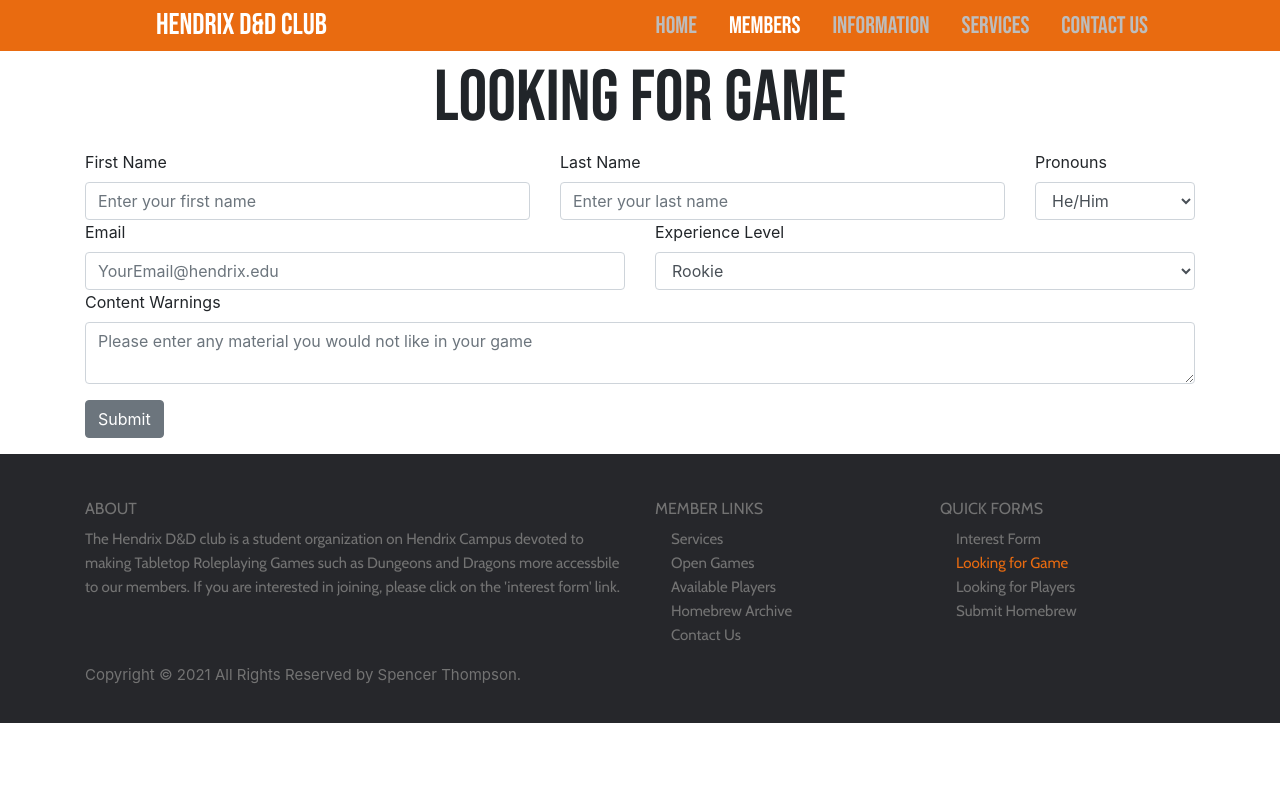
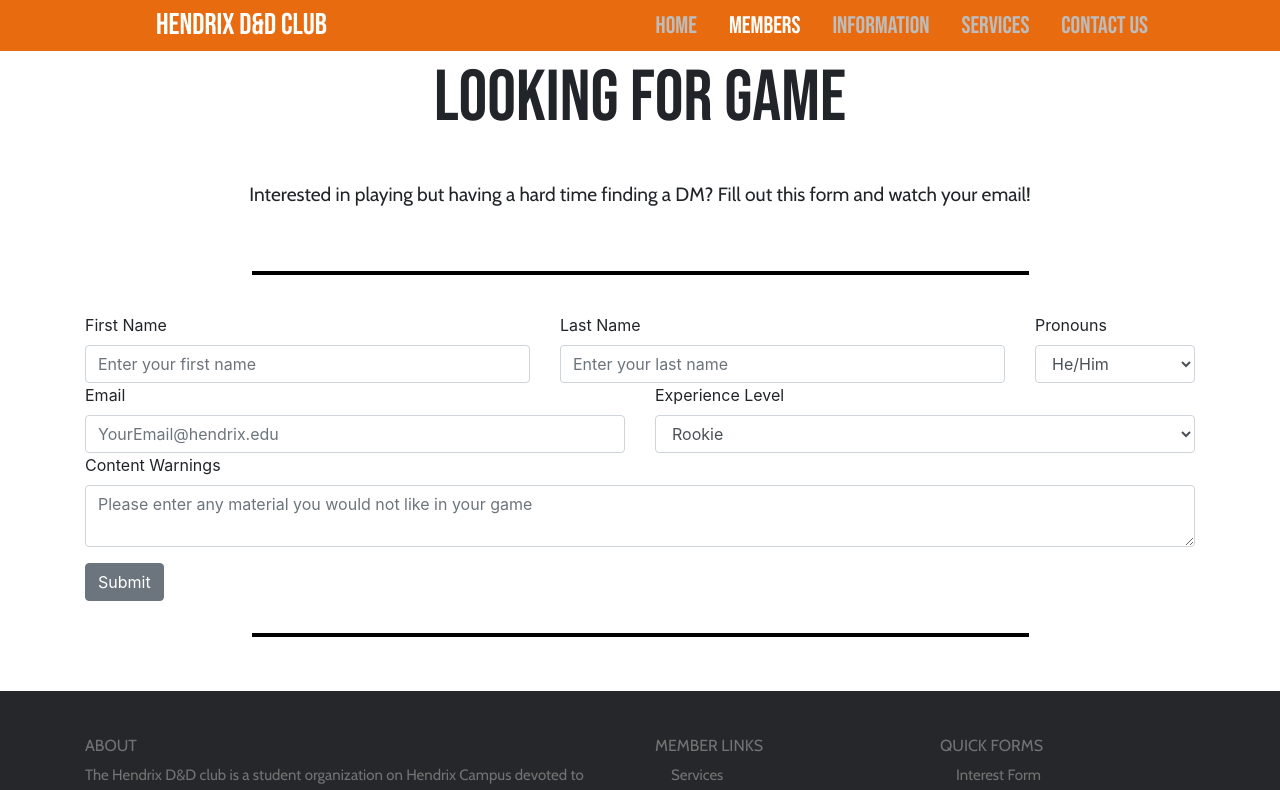
Before and after one commit to SpenThompson/SeniorCapstone, a React (Create React App) app in the folder dnd_frontend/: page /members/looking-for-game in a window 1280 px wide. Shown: the top 790 px of the page. Built offline with nearby package versions, Linux system fonts and the light colour scheme.

Commit message:
Form Editting

```diff
--- a/dnd_frontend/src/components/pages/GameForm.jsx
+++ b/dnd_frontend/src/components/pages/GameForm.jsx
@@ -9,7 +9,7 @@
     Label,
     Row
 } from "reactstrap";
-import { PageBody, PageTitle } from "./PageElements";
+import { PageBody, PageLines, PageTitle } from "./PageElements";
 
 function GameForm(){
   return (
@@ -25,6 +25,12 @@
             sm="12">
             <PageTitle>Looking for Players</PageTitle>
         </Col>
+        <Row>
+            <Col className="text-center">
+                <PageBody>Have a game but having a hard time finding players?  Please fill out this form and pay attention to your email!</PageBody>
+                <PageLines className="inside-white"/>
+            </Col>
+        </Row>
         <Form>
             <FormGroup>
             <Row>
@@ -156,6 +162,7 @@
                 <Button>
                     Submit
                 </Button>
+                <PageLines className="inside-white" />
             </FormGroup>
         </Form>
       </Container>
--- a/dnd_frontend/src/components/pages/HomebrewForm.jsx
+++ b/dnd_frontend/src/components/pages/HomebrewForm.jsx
@@ -9,7 +9,7 @@
     Label,
     Row
 } from "reactstrap";
-import { PageBody, PageTitle } from "./PageElements";
+import { PageBody, PageLines, PageTitle } from "./PageElements";
 
 function HomebrewForm(){
   return (
@@ -25,6 +25,12 @@
             sm="12">
             <PageTitle>Submit Homebrew</PageTitle>
         </Col>
+        <Row>
+            <Col className="text-center">
+                <PageBody>Interested in archiving your Homebrew with the Hendrix D&D Club?  Fill out this form and our moderators will work to publish!</PageBody>
+                <PageLines className="inside-white"/>
+            </Col>
+        </Row>
         <Form>
             <FormGroup>
                 <Row>
@@ -142,6 +148,7 @@
                 <Button>
                     Submit
                 </Button>
+                <PageLines className="inside-white" />
             </FormGroup>
         </Form>
       </Container>
--- a/dnd_frontend/src/components/pages/PlayerForm.jsx
+++ b/dnd_frontend/src/components/pages/PlayerForm.jsx
@@ -9,7 +9,7 @@
     Label,
     Row
 } from "reactstrap";
-import { PageBody, PageTitle } from "./PageElements";
+import { PageBody, PageLines, PageTitle } from "./PageElements";
 
 function PlayerForm(){
   return (
@@ -25,6 +25,12 @@
                 sm="12">
             <PageTitle>Looking for Game</PageTitle>
         </Col>
+        <Row>
+            <Col className="text-center">
+                <PageBody>Interested in playing but having a hard time finding a DM?  Fill out this form and watch your email!</PageBody>
+                <PageLines className="inside-white"/>
+            </Col>
+        </Row>
         <Form>
             <FormGroup>
             <Row>
@@ -126,6 +132,7 @@
                 <Button>
                     Submit
                 </Button>
+                <PageLines className="inside-white" />
             </FormGroup>
         </Form>
       </Container>
```
